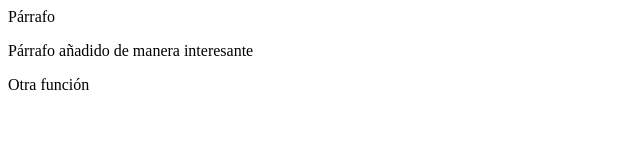
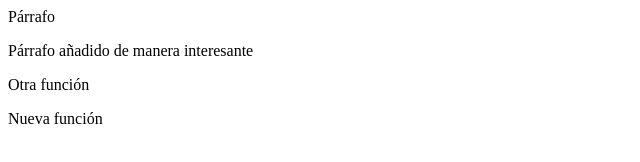
Before and after one commit to pacofpro/proyectoDWEC, a plain HTML site: page index.html in a window 1280 px wide. Shown: the whole page, without its empty margins (0-640 px from the left). Drawn offline with Linux system fonts and the light colour scheme.

Commit message:
Tercera versión

```diff
--- a/index.html
+++ b/index.html
@@ -8,6 +8,7 @@
 	<p>Párrafo </p>
 	<p>Párrafo añadido de manera interesante</p>
 	<p>Otra función</p>
+	<p>Nueva función</p>
 </body>
 
 </html>
```
